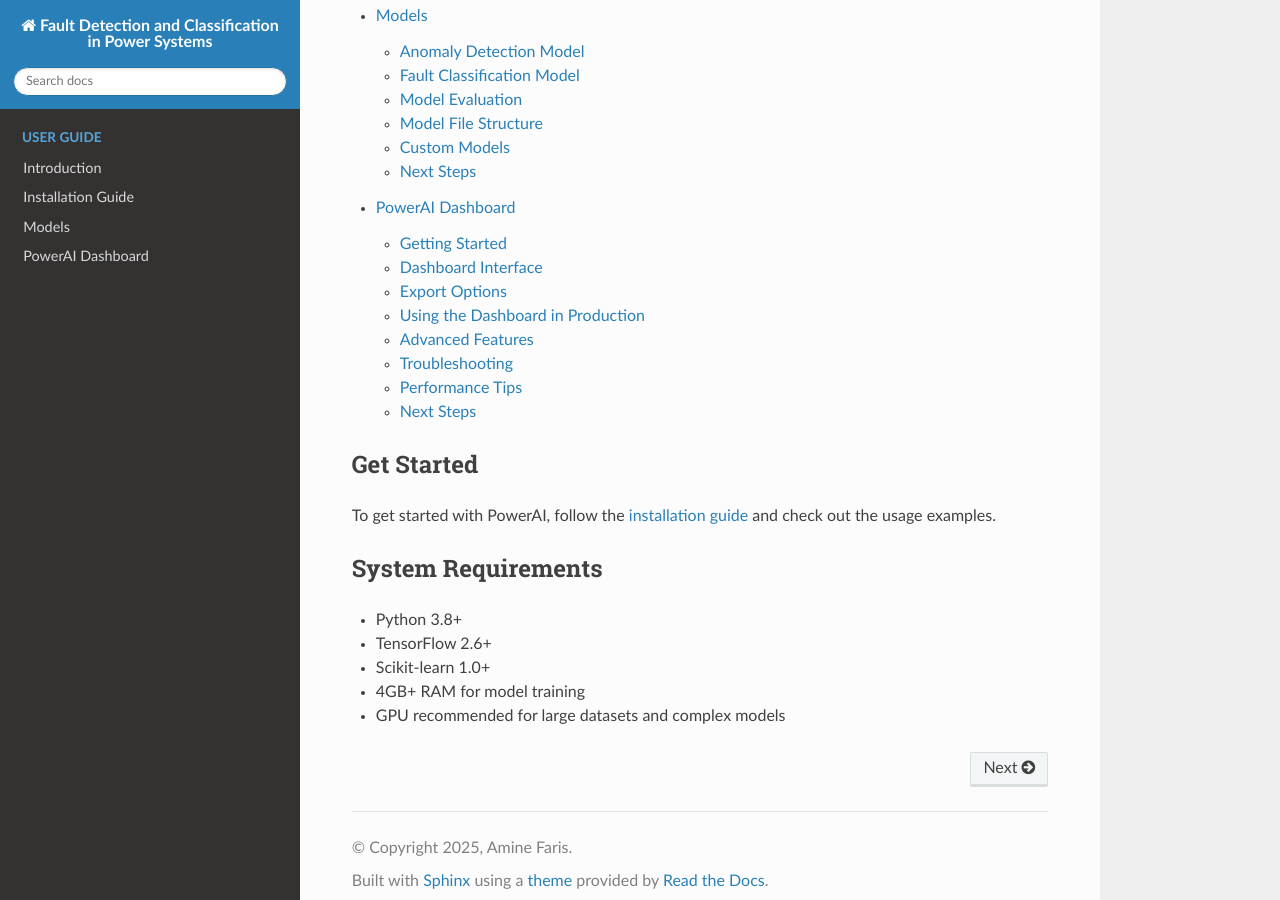
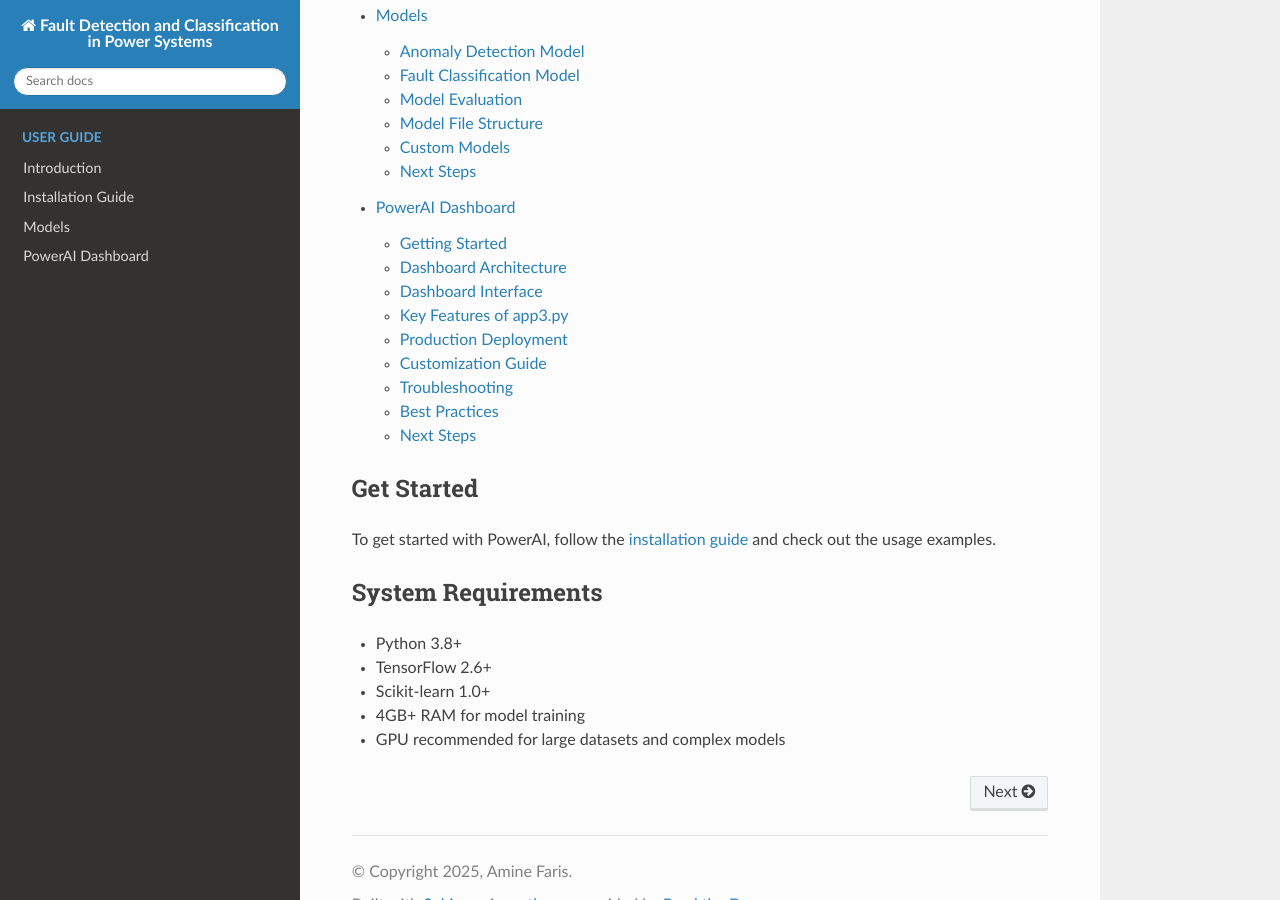
Before and after one commit to Amine-te/Fault-Detection-and-Classification-in-Power-Systems, a Sphinx documentation site: the page built from docs/source/index.rst, in a window 1280 px wide and 900 px high, scrolled down 1008 px. Built offline with Sphinx 7.4.7 and the Read the Docs theme 3.1.0, drawn with Linux system fonts in a browser that asks for light colours; some of the changed lines change nothing that is shown.

Commit message:
update dashboard.rst

```diff
--- a/docs/source/dashboard.rst
+++ b/docs/source/dashboard.rst
@@ -19,55 +19,72 @@
 
 .. code-block:: bash
 
-   python app.py
+   python app3.py
 
 Alternatively, you can use:
 
 .. code-block:: bash
 
-   streamlit run app.py
+   streamlit run app3.py
 
 The dashboard will start and be accessible at http://localhost:8501 in your web browser.
 
+.. note::
+   The main dashboard application is contained in `app3.py`, which represents the latest version of the PowerAI interface with enhanced features and improved user experience.
+
 **Command-line Options:**
 
-You can customize the dashboard launch by passing arguments when running the script, for example:
+You can customize the dashboard launch by passing Streamlit arguments:
 
 .. code-block:: bash
 
-   python app.py -- --port 8502       # Use a different port
-   python app.py -- --theme dark      # Use dark theme
-   python app.py -- --wide            # Use wide mode layout
+   streamlit run app3.py --port 8502       # Use a different port
+   streamlit run app3.py --theme.base dark # Use dark theme
+   streamlit run app3.py --server.headless true # Run in headless mode
 
-(If your app supports CLI arguments, otherwise set these options inside the app.py as needed.)
+Dashboard Architecture
+----------------------
+
+The `app3.py` application is built with a modular architecture:
+
+- **Core Dashboard**: Main interface for data upload, analysis, and visualization
+- **Model Integration**: Seamless integration with LSTM autoencoders and transformer-based classifiers
+- **Advanced Visualization**: Interactive plots using Plotly for enhanced user experience
+- **Export Capabilities**: Comprehensive reporting in CSV and PDF formats
+- **Smart Query Interface**: Natural language processing capabilities (covered in the next section)
+
+The dashboard imports the NLP query interface from `nlp_query_interface.py`, which provides intelligent data querying capabilities that will be detailed in the following section.
 
 Dashboard Interface
 -------------------
 
-The dashboard is divided into four main tabs:
+The dashboard is organized into four main tabs:
 
-- **Data Import**: Upload and preview power system data
-- **Model Import**: Import anomaly detection and fault classification models
-- **Analysis & Results**: View detected anomalies and fault classifications
-- **Visualization**: Detailed visualizations of signals and anomalies
+1. **📊 Data Upload & Visualization**: Upload and preview power system data
+2. **⚙️ Analysis Configuration**: Configure detection parameters and run analysis
+3. **📈 Results & Export**: View results and export reports
+4. **🤖 Smart Query**: Natural language interface for data exploration
 
-Data Import Tab
-~~~~~~~~~~~~~~~
+Data Upload & Visualization Tab
+~~~~~~~~~~~~~~~~~~~~~~~~~~~~~~~
 
-.. figure:: _static/data_import_tab.png
-   :alt: Data Import Tab
+.. figure:: _static/data_upload_tab.png
+   :alt: Data Upload & Visualization Tab
    :align: center
 
-This tab allows you to:
+This tab provides comprehensive data management capabilities:
 
-- **Upload CSV Data**: The file should contain:
+**Data Upload Features:**
+- **CSV File Upload**: Drag-and-drop or browse for CSV files
+- **Real-time Validation**: Automatic validation of required columns
+- **Data Preview**: Interactive preview of uploaded data with statistics
+- **Quality Metrics**: Display of data quality indicators
 
-  - Time column (timestamps)
-  - Voltage signals (Va, Vb, Vc)
-  - Current signals (Ia, Ib, Ic)
-
-- **View Data Preview**: Sample of the uploaded data
-- **Visualize Signals**: Interactive plots of voltage and current signals
+**Visualization Features:**
+- **Signal Plots**: Interactive voltage and current signal visualization
+- **Multi-signal Selection**: Choose specific signals to display
+- **Responsive Design**: Plots adapt to different screen sizes
+- **Export Options**: Save visualizations as images
 
 Data Format Requirements
 ^^^^^^^^^^^^^^^^^^^^^^^^
@@ -81,216 +98,285 @@
    0.001,220.2,220.1,219.9,5.2,5.1,5.1
    ...
 
-Notes:
+**Column Specifications:**
+- `Time`: Timestamp in seconds (numeric)
+- `Va`, `Vb`, `Vc`: Three-phase voltage signals (numeric)
+- `Ia`, `Ib`, `Ic`: Three-phase current signals (numeric)
 
-- Time column should be in seconds
-- Voltage columns (Va, Vb, Vc) typically in volts
-- Current columns (Ia, Ib, Ic) typically in amperes
-- Regular sampling rate is recommended
+**Data Quality Requirements:**
+- Regular sampling rate recommended
 - No missing values in critical columns
+- Minimum 1000 samples for reliable analysis
+- Consistent units across measurements
 
-Model Import Tab
-~~~~~~~~~~~~~~~~
+Analysis Configuration Tab
+~~~~~~~~~~~~~~~~~~~~~~~~~~
 
-.. figure:: _static/model_import_tab.png
-   :alt: Model Import Tab
+.. figure:: _static/analysis_config_tab.png
+   :alt: Analysis Configuration Tab
    :align: center
 
-In this tab, you can:
+This tab provides sophisticated analysis configuration:
 
-- **Import Anomaly Detector:**
-  - Upload detector model (.h5 file)
-  - Upload detector scaler (joblib file)
+**Detection Parameters:**
+- **Sequence Length**: Window size for LSTM autoencoder (20-200 samples)
+- **Threshold Percentile**: Sensitivity control for anomaly detection (90-99%)
+- **Advanced Thresholds**: Dynamic threshold adjustment based on data characteristics
 
-- **Import Fault Classifier:**
-  - Upload classifier model (joblib file)
-  - Upload classifier scaler (joblib file)
-  - Upload class names mapping (joblib file)
+**Post-processing Parameters:**
+- **Maximum Gap for Merging**: Controls interval merging (100-3000 samples)
+- **Classification Sequence Length**: Window size for fault classification (64-256 samples)
+- **Filtering Options**: Additional noise reduction and signal conditioning
 
-- **Set Analysis Parameters:**
-  - Sequence Length: Window size for anomaly detection
-  - Anomaly Threshold Percentile: Sensitivity of anomaly detection
-  - Max Merge Gap: Maximum gap between anomalies to merge them
+**Model Integration:**
+The tab automatically loads pre-trained models:
+- LSTM Autoencoder for anomaly detection (`detector/` directory)
+- Transformer-based classifier for fault classification (`classifier_transformer/` directory)
 
-- **Run Analysis**: Process data with the loaded models
+Analysis Workflow
+^^^^^^^^^^^^^^^^^
 
-File Types Overview
+1. **Data Preprocessing**: Automatic scaling and sequence generation
+2. **Anomaly Detection**: LSTM autoencoder reconstruction error analysis
+3. **Threshold Calculation**: Dynamic threshold based on percentile selection
+4. **Interval Merging**: Consolidation of nearby anomalies into fault intervals
+5. **Fault Classification**: Multi-class classification of detected intervals
+6. **Results Compilation**: Comprehensive results with confidence metrics
+
+Results & Export Tab
+~~~~~~~~~~~~~~~~~~~~
+
+.. figure:: _static/results_tab.png
+   :alt: Results & Export Tab
+   :align: center
+
+This tab presents comprehensive analysis results:
+
+**Summary Metrics:**
+- **Detection Statistics**: Total anomalies, detection rate, fault intervals
+- **Classification Results**: Successful classifications and confidence levels
+- **Performance Metrics**: Analysis duration and processing statistics
+
+**Interactive Visualizations:**
+- **Reconstruction Error Plot**: Time series of reconstruction errors with threshold
+- **Signal Overlays**: Original signals with highlighted fault regions
+- **Classification Confidence**: Distribution of classification confidence scores
+- **Fault Type Distribution**: Pie charts and histograms of detected fault types
+
+**Detailed Results Table:**
+- **Fault Intervals**: Start/end times, duration, and classification results
+- **Confidence Scores**: Classification confidence with progress bars
+- **Sortable Columns**: Interactive sorting and filtering capabilities
+
+Export Capabilities
 ^^^^^^^^^^^^^^^^^^^
 
-.. list-table::
-   :header-rows: 1
-   :widths: 25 25 50
+**CSV Export:**
+- Comprehensive data export with summary statistics
+- Fault interval details with timestamps and classifications
+- Analysis parameters and model configuration
 
-   * - Component
-     - File Type
-     - Description
-   * - Detector Model
-     - .h5
-     - TensorFlow LSTM autoencoder model
-   * - Detector Scaler
-     - .joblib
-     - StandardScaler for preprocessing input data
-   * - Classifier Model
-     - .joblib
-     - Trained machine learning classifier
-   * - Classifier Scaler
-     - .joblib
-     - Scaler for feature preprocessing
-   * - Class Names
-     - .joblib
-     - Dictionary mapping class indices to fault names
+**PDF Reports:**
+- Professional reports with charts and tables
+- Summary statistics and detailed findings
+- Configurable report templates with company branding
 
-Analysis & Results Tab
-~~~~~~~~~~~~~~~~~~~~~~
+Smart Query Tab
+~~~~~~~~~~~~~~~
 
-.. figure:: _static/analysis_tab.png
-   :alt: Analysis Tab
-   :align: center
+The Smart Query tab provides an intelligent interface for data exploration using natural language processing capabilities. This advanced feature allows users to interact with their power system data using conversational queries.
 
-After running the analysis, this tab shows:
+.. note::
+   Detailed documentation for the Smart Query interface, including its natural language processing capabilities and query examples, is provided in the next section of this documentation.
 
-- **Summary Metrics**:
-  - Total number of detected anomalies
-  - Number of unique fault types
-  - Average anomaly duration
+Key Features of app3.py
+------------------------
 
-- **Detected Anomalies Table**:
-  - Start and end times of each anomaly
-  - Predicted fault type
-  - Confidence level for each prediction
-  - Duration of each anomaly
+Enhanced User Experience
+~~~~~~~~~~~~~~~~~~~~~~~~
 
-- **Fault Type Distribution**:
-  - Bar chart showing the distribution of detected fault types
+The `app3.py` implementation includes several UX improvements:
 
-- **Anomaly Timeline**:
-  - Timeline visualization of all detected anomalies
+- **Modern Styling**: Custom CSS with gradient backgrounds and modern design elements
+- **Responsive Layout**: Adaptive interface that works on different screen sizes
+- **Interactive Elements**: Hover effects, progress indicators, and real-time feedback
+- **Error Handling**: Comprehensive error messages and recovery suggestions
 
-Understanding Classification Results
-^^^^^^^^^^^^^^^^^^^^^^^^^^^^^^^^^^^^
+Performance Optimizations
+~~~~~~~~~~~~~~~~~~~~~~~~~
 
-The fault classification results include:
+- **Caching**: Strategic use of Streamlit's caching for model loading and data processing
+- **Memory Management**: Efficient handling of large datasets
+- **Progressive Loading**: Staged loading of components for faster initial response
+- **Session Management**: Persistent session state across tab navigation
 
-- Predicted Fault: The type of fault detected
-- Confidence: Probability estimate for the prediction
-- Duration: Time span of the anomaly
-- Start/End Time: Precise timing of the fault
+Model Integration Architecture
+~~~~~~~~~~~~~~~~~~~~~~~~~~~~~
 
-Visualization Tab
+The application seamlessly integrates multiple AI models:
+
+**LSTM Autoencoder Integration:**
+- Automatic model loading with error handling
+- Preprocessing pipeline with saved scalers
+- Configurable sequence generation
+- Real-time reconstruction error calculation
+
+**Transformer Classifier Integration:**
+- Multi-input model support (time series + statistical features)
+- Statistical feature extraction pipeline
+- Confidence score calculation and visualization
+- Class label mapping and interpretation
+
+Advanced Visualization Features
+~~~~~~~~~~~~~~~~~~~~~~~~~~~~~~~
+
+**Interactive Plotly Charts:**
+- Zoomable and pannable time series plots
+- Multi-subplot layouts for signal comparison
+- Customizable color schemes and styling
+- Export capabilities for presentations
+
+**Real-time Updates:**
+- Dynamic plot updates based on user selections
+- Responsive threshold visualization
+- Interactive anomaly highlighting
+- Progressive result rendering
+
+Production Deployment
+--------------------
+
+Deploying app3.py in Production
+~~~~~~~~~~~~~~~~~~~~~~~~~~~~~~~
+
+For production deployment, consider:
+
+**Server Configuration:**
+- Use production-grade WSGI servers (Gunicorn, uWSGI)
+- Configure reverse proxy (Nginx, Apache)
+- Set up SSL/TLS certificates for secure access
+- Implement load balancing for high availability
+
+**Security Considerations:**
+- User authentication and authorization
+- Data encryption at rest and in transit
+- Input validation and sanitization
+- Audit logging for compliance
+
+**Scalability Options:**
+- Containerization with Docker
+- Kubernetes orchestration for cloud deployment
+- Auto-scaling based on usage patterns
+- Database integration for persistent storage
+
+**Monitoring and Maintenance:**
+- Application performance monitoring
+- Error tracking and alerting
+- Regular model updates and retraining
+- Backup and disaster recovery procedures
+
+Customization Guide
+-------------------
+
+Extending app3.py
 ~~~~~~~~~~~~~~~~~
 
-.. figure:: _static/visualization_tab.png
-   :alt: Visualization Tab
-   :align: center
+The modular architecture allows for easy customization:
 
-This tab offers three visualization types:
+**Adding New Visualizations:**
 
-- **Signal Visualization with Anomalies**:
-  - Selected signals with highlighted anomaly regions
-  - Annotations for each detected fault
+.. code-block:: python
 
-- **Reconstruction Error**:
-  - Plot of reconstruction error over time
-  - Threshold line and highlighted anomalies
-  - Histogram of reconstruction error distribution
+   # Add custom visualization functions
+   def create_custom_plot(data, results):
+       # Your custom plotting logic
+       return fig
 
-- **Feature Importance**:
-  - Bar chart of top features for fault classification
-  - Feature importance by signal type (pie chart)
+**Integrating Additional Models:**
 
-Export Options
---------------
+.. code-block:: python
 
-The dashboard provides several export options:
+   # Add new model types
+   @st.cache_resource
+   def load_custom_model():
+       # Model loading logic
+       return model
 
-- **Download Results as CSV**:
-  - Complete table of all detected anomalies
+**Custom Export Formats:**
 
-- **Download Summary Report**:
-  - Markdown report with key findings
-  - Summary statistics
-  - Fault type distribution
+.. code-block:: python
 
-Using the Dashboard in Production
----------------------------------
+   # Add new export options
+   def generate_custom_report(results):
+       # Report generation logic
+       return report_data
 
-For production use, consider:
+Configuration Options
+~~~~~~~~~~~~~~~~~~~~~
 
-- Setting up the dashboard on a dedicated server
-- Configuring authentication for restricted access
-- Setting up automated data ingestion
-- Scheduling regular analyses
-- Integrating with notification systems
+Key configuration parameters in `app3.py`:
 
-Advanced Features
------------------
-
-Custom Thresholds
-~~~~~~~~~~~~~~~~~
-
-Fine-tune anomaly detection by adjusting the threshold percentile:
-
-- Higher values (e.g., 99th percentile): Fewer anomalies, higher confidence
-- Lower values (e.g., 90th percentile): More sensitive detection, potential false positives
-
-Signal Selection
-~~~~~~~~~~~~~~~~
-
-Select specific signals to focus your analysis:
-
-- Voltage signals (Va, Vb, Vc) for voltage-related issues
-- Current signals (Ia, Ib, Ic) for current-related faults
-- Combined analysis for comprehensive detection
-
-Interactive Exploration
-~~~~~~~~~~~~~~~~~~~~~~~
-
-The dashboard supports interactive exploration:
-
-- Zoom in/out of signal plots
-- Hover over data points for detailed information
-- Filter anomalies by fault type
-- Sort results by various criteria
+- **Model Paths**: Directory locations for saved models
+- **UI Themes**: Color schemes and styling options
+- **Performance Settings**: Caching strategies and memory limits
+- **Export Options**: Available formats and templates
 
 Troubleshooting
 ---------------
 
-Common Issues
-~~~~~~~~~~~~~
+Common Issues with app3.py
+~~~~~~~~~~~~~~~~~~~~~~~~~~
 
-- **Dashboard Not Loading**:
-  - Check if Streamlit is installed correctly
-  - Verify port 8501 is available
-  - Check for Python environment issues
+**Startup Issues:**
+- Verify all required dependencies are installed
+- Check model file availability and permissions
+- Ensure proper Python environment activation
 
-- **File Upload Errors**:
-  - Ensure CSV format is correct
-  - Check file size (limit: 200MB)
-  - Verify column names match requirements
+**Performance Issues:**
+- Monitor memory usage with large datasets
+- Adjust caching parameters for optimization
+- Consider data sampling for initial exploration
 
-- **Model Import Failures**:
-  - Verify model file formats (.h5, .joblib)
-  - Check if models were trained with compatible libraries
-  - Confirm models are not corrupted
+**Model Loading Errors:**
+- Verify model file compatibility
+- Check TensorFlow/Keras version compatibility
+- Ensure all required model files are present
 
-- **No Anomalies Detected**:
-  - Try lowering the threshold percentile
-  - Verify data contains actual anomalies
-  - Check if models are appropriate for your system
+**Visualization Problems:**
+- Clear browser cache if plots don't render
+- Check JavaScript console for errors
+- Verify Plotly.js compatibility
 
-Performance Tips
-----------------
+Best Practices
+--------------
 
-For large datasets:
+Using app3.py Effectively
+~~~~~~~~~~~~~~~~~~~~~~~~
 
-- Use data sampling for faster visualization
-- Run analysis on specific time segments
-- Consider preprocessing data before upload
-- Use hardware acceleration when available
+**Data Preparation:**
+- Preprocess data to ensure quality
+- Use consistent sampling rates
+- Remove or interpolate missing values
+- Validate signal ranges and units
+
+**Analysis Workflow:**
+- Start with default parameters
+- Iteratively adjust thresholds based on results
+- Validate classifications with domain knowledge
+- Document analysis parameters for reproducibility
+
+**Result Interpretation:**
+- Consider confidence scores in decision-making
+- Cross-validate results with historical data
+- Use multiple visualization perspectives
+- Maintain analysis logs for future reference
 
 Next Steps
 ----------
 
-- :doc:`usage` - See examples of practical applications
-- :doc:`api` - Explore programmatic access to PowerAI
-- :doc:`models` - Learn more about the underlying models
+Now that you understand the main dashboard interface, the next section will cover the Smart Query capabilities that leverage natural language processing to provide an intuitive way to explore and analyze your power system data.
+
+Additional Resources:
+- :doc:`usage` - Practical application examples
+- :doc:`api` - Programmatic access to PowerAI
+- :doc:`models` - Understanding the underlying AI models
+- :doc:`nlp_interface` - Smart Query interface documentation (next section)
```
